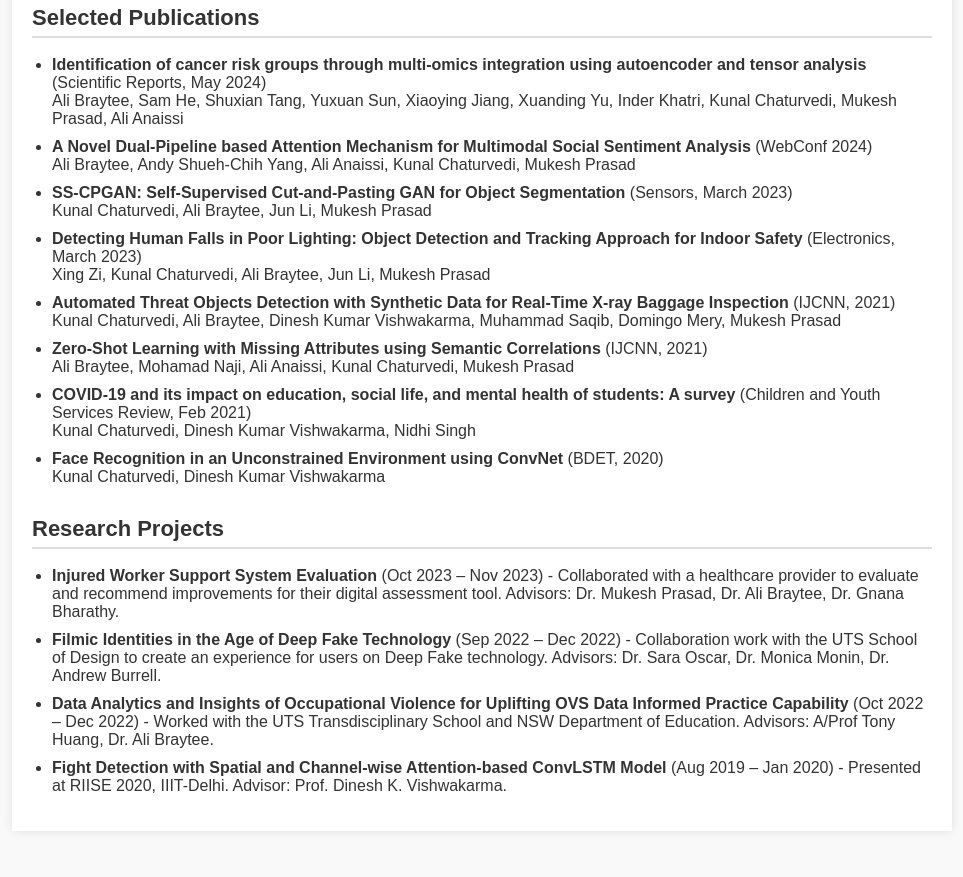
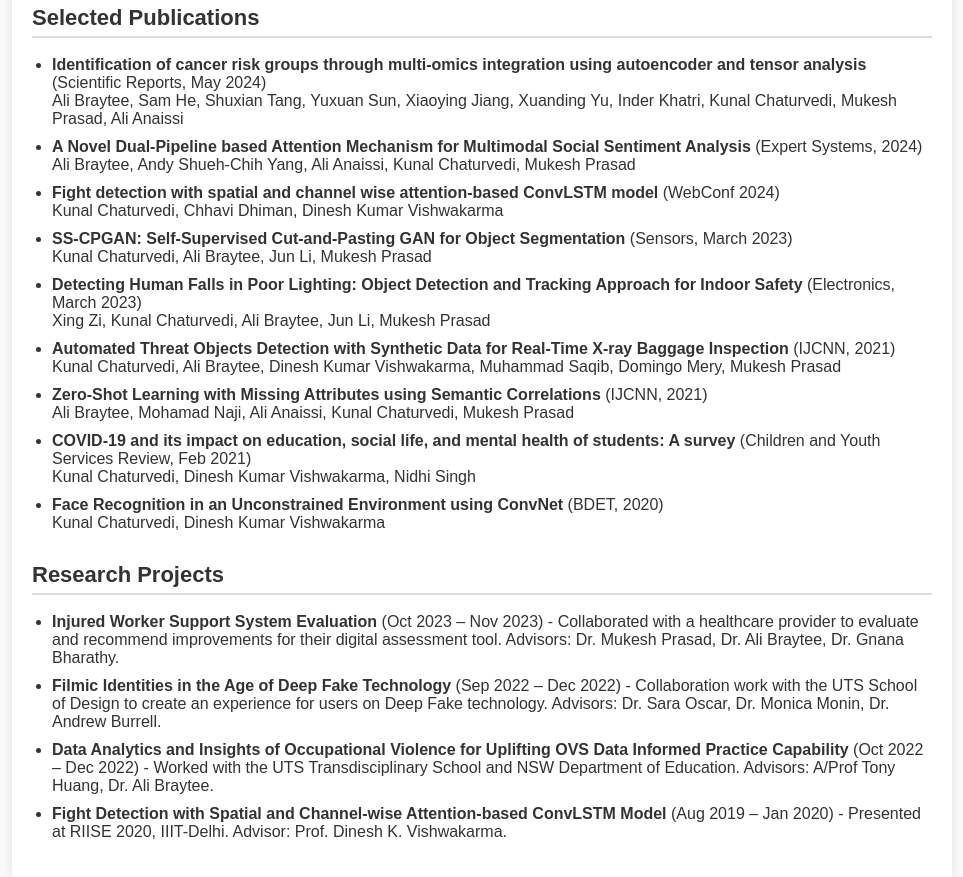
Before and after one commit to KunalChaturvedi28/kunalchaturvedi28.github.io, a plain HTML site: page index.html in a window 1280 px wide. Shown: the part 1100-1977 px from the top of the page, without its empty margins (158-1121 px from the left). Drawn offline with Linux system fonts and the light colour scheme.

Commit message:
Update index.html

```diff
--- a/index.html
+++ b/index.html
@@ -104,8 +104,10 @@
     <ul>
         <li><strong>Identification of cancer risk groups through multi-omics integration using autoencoder and tensor analysis</strong> (Scientific Reports, May 2024)<br>
             Ali Braytee, Sam He, Shuxian Tang, Yuxuan Sun, Xiaoying Jiang, Xuanding Yu, Inder Khatri, Kunal Chaturvedi, Mukesh Prasad, Ali Anaissi</li>
-        <li><strong>A Novel Dual-Pipeline based Attention Mechanism for Multimodal Social Sentiment Analysis</strong> (WebConf 2024)<br>
+        <li><strong>A Novel Dual-Pipeline based Attention Mechanism for Multimodal Social Sentiment Analysis</strong> (Expert Systems, 2024)<br>
             Ali Braytee, Andy Shueh-Chih Yang, Ali Anaissi, Kunal Chaturvedi, Mukesh Prasad</li>
+        <li><strong>Fight detection with spatial and channel wise attention‐based ConvLSTM model</strong> (WebConf 2024)<br>
+            Kunal Chaturvedi, Chhavi Dhiman, Dinesh Kumar Vishwakarma</li>
         <li><strong>SS-CPGAN: Self-Supervised Cut-and-Pasting GAN for Object Segmentation</strong> (Sensors, March 2023)<br>
             Kunal Chaturvedi, Ali Braytee, Jun Li, Mukesh Prasad</li>
         <li><strong>Detecting Human Falls in Poor Lighting: Object Detection and Tracking Approach for Indoor Safety</strong> (Electronics, March 2023)<br>
```
